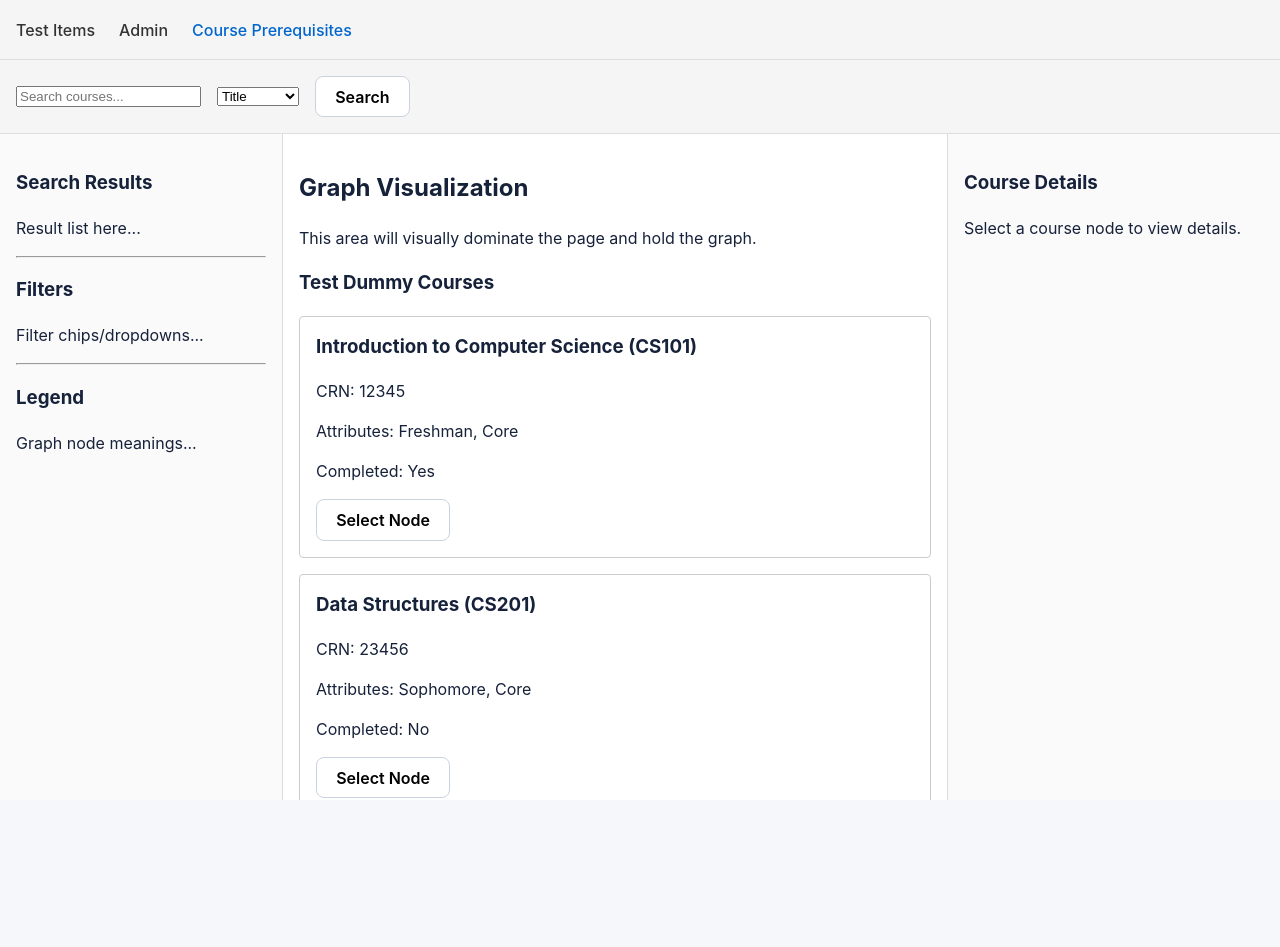
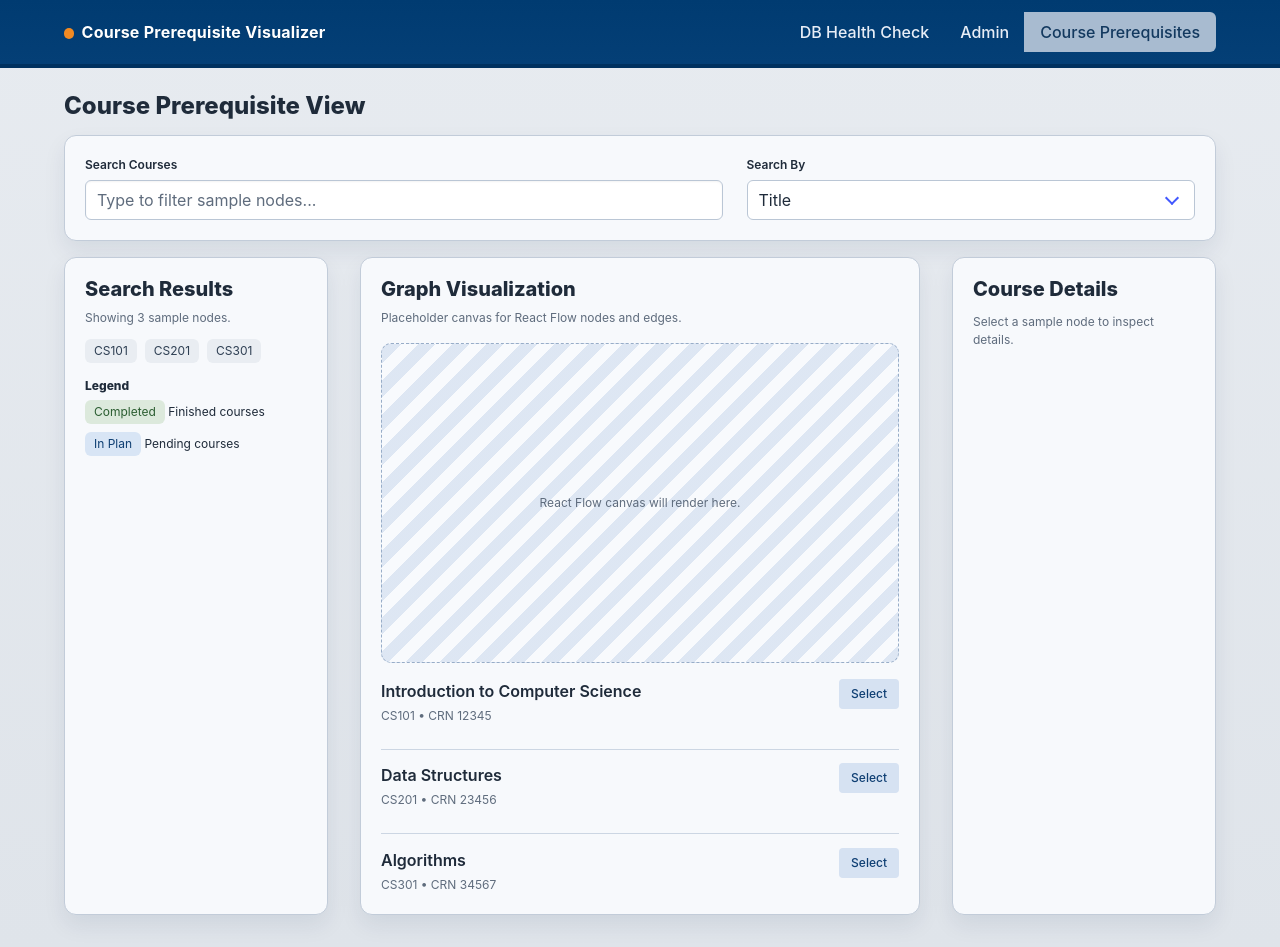
Before and after one commit to cnam04/SWE-Project-Spring-2026, a React (Vite) app in the folder client/: page /prereq-vis in a window 1280 px wide. Before the commit the page ends 800 px from the top, so only its background shows below. Built offline with nearby package versions, Linux system fonts and the light colour scheme.

Commit message:
Add standardized bulma styling with New Paltz colors

```diff
--- a/client/package.json
+++ b/client/package.json
@@ -10,6 +10,7 @@
     "preview": "vite preview"
   },
   "dependencies": {
+    "bulma": "^1.0.4",
     "react": "^19.2.0",
     "react-dom": "^19.2.0",
     "react-router-dom": "^7.14.0"
--- a/client/src/App.css
+++ b/client/src/App.css
@@ -1,39 +1,47 @@
-.page-shell {
-  max-width: 900px;
-  margin: 0 auto;
-  padding: 2rem;
+.app-page {
+  padding: 1.5rem 1rem 2rem;
+  min-height: 100vh;
 }
 
-.card-shell {
-  margin-top: 1.5rem;
-  border: 1px solid #d8dde6;
-  border-radius: 12px;
-  padding: 1rem;
-  background: #ffffff;
-  box-shadow: 0 10px 25px rgba(20, 34, 66, 0.08);
+.container.is-app {
+  max-width: 1120px;
 }
 
-.card-header {
-  display: flex;
-  align-items: center;
-  justify-content: space-between;
-  gap: 1rem;
+.app-page-header {
+  margin-bottom: 1rem;
+}
+
+.app-page-title {
+  margin-bottom: 0.35rem !important;
+}
+
+.app-page-subtitle {
+  color: var(--app-muted);
+}
+
+.app-surface {
+  background-color: var(--app-surface);
+  border: 1px solid var(--app-border);
+  border-radius: 12px;
+  box-shadow: 0 10px 22px rgba(19, 43, 75, 0.08);
 }
 
 .item-list {
-  text-align: left;
+  margin: 0;
+  padding-left: 1.15rem;
 }
 
 .error-text {
-  color: #b42318;
+  color: #9f291c;
+  font-weight: 600;
 }
 
-/* Global Top Section / Navbar styles to avoid redundancy */
-.top-section {
-  display: flex;
-  padding: 1rem;
-  background-color: #f5f5f5;
-  border-bottom: 1px solid #ddd;
-  gap: 1rem;
-  align-items: center;
+@media (max-width: 768px) {
+  .app-page {
+    padding: 1rem 0.75rem 1.5rem;
+  }
 }
+
+strong{
+  color: var(--app-text);
+}
--- a/client/src/components/Navbar.jsx
+++ b/client/src/components/Navbar.jsx
@@ -4,10 +4,32 @@
 
 export default function Navbar() {
   return (
-    <nav className="navbar top-section">
-      <NavLink to="/">Test Items</NavLink>
-      <NavLink to="/admin">Admin</NavLink>
-      <NavLink to="/prereq-vis">Course Prerequisites</NavLink>
-    </nav>
+    <header className="app-navbar">
+      <div className="container is-app">
+        <div className="is-flex is-justify-content-space-between is-align-items-center is-flex-wrap-wrap py-3 gap-3">
+          <p className="title is-6 mb-0 brand-title">Course Prerequisite Visualizer</p>
+          <nav className="buttons has-addons  nav-links" aria-label="Primary">
+            <NavLink
+              to="/"
+              className={({ isActive }) => `button is-light ${isActive ? 'is-link is-selected' : ''}`}
+            >
+              DB Health Check
+            </NavLink>
+            <NavLink
+              to="/admin"
+              className={({ isActive }) => `button is-light ${isActive ? 'is-link is-selected' : ''}`}
+            >
+              Admin
+            </NavLink>
+            <NavLink
+              to="/prereq-vis"
+              className={({ isActive }) => `button is-light ${isActive ? 'is-link is-selected' : ''}`}
+            >
+              Course Prerequisites
+            </NavLink>
+          </nav>
+        </div>
+      </div>
+    </header>
   );
 }
--- a/client/src/index.css
+++ b/client/src/index.css
@@ -1,31 +1,103 @@
+:root {
+  color-scheme: light;
+
+  --np-blue-900: #003b71;
+  --np-blue-800: #00315f;
+  --np-blue-700: #0c4b87;
+  --np-blue-100: #d6e2f2;
+  --np-gray-050: #f3f5f8;
+  --np-gray-100: #e9edf2;
+  --np-gray-200: #c5cfdb;
+  --np-gray-600: #5f6c7d;
+  --np-gray-900: #1f2b3a;
+  --np-orange-500: #f28a22;
+
+  --app-background: linear-gradient(180deg, #e7ebf0 0%, #dfe4ea 100%);
+  --app-surface: #f7f9fc;
+  --app-border: #c2ccd9;
+  --app-text: var(--np-gray-900);
+  --app-muted: var(--np-gray-600);
+}
+
+html,
+body,
+#root {
+  min-height: 100%;
+}
+
 body {
   margin: 0;
-  font-family: 'Inter', 'Segoe UI', Roboto, sans-serif;
   line-height: 1.5;
-  color: #16213a;
-  background: #f5f7fb;
+  color: var(--app-text);
+  background: var(--app-background);
   min-width: 320px;
-  min-height: 100vh;
 }
 
-button {
-  border-radius: 8px;
-  border: 1px solid #cad2e0;
-  padding: 0.6em 1.2em;
-  font-size: 1em;
-  font-weight: 600;
-  font-family: inherit;
-  background-color: #ffffff;
-  cursor: pointer;
-  transition: background-color 0.2s ease;
+.title,
+.label,
+.has-text-weight-semibold {
+  color: var(--app-text);
 }
 
-button:hover {
-  background-color: #eef2fa;
+.subtitle,
+.has-text-grey,
+.is-size-7.has-text-grey {
+  color: var(--app-muted) !important;
 }
 
-@media (max-width: 640px) {
-  .page-shell {
-    padding: 1rem;
-  }
+.box {
+  background-color: var(--app-surface);
+  color: var(--app-text);
+  border: 1px solid var(--app-border);
 }
+
+.input,
+.select select {
+  background-color: #ffffff;
+  color: var(--app-text);
+  border-color: #bac6d5;
+}
+
+.input:focus,
+.input:active,
+.select select:focus,
+.select select:active {
+  border-color: var(--np-blue-700);
+  box-shadow: 0 0 0 0.125em rgba(12, 75, 135, 0.2);
+}
+
+.input::placeholder {
+  color: var(--app-muted);
+  opacity: 1;
+}
+
+.button.is-link.is-light {
+  background-color: var(--np-blue-100);
+  border-color: #9db4d3;
+  color: #0f3f73;
+}
+
+.button.is-link.is-light:hover {
+  background-color: #c8d8ed;
+}
+
+.button.is-warning.is-light {
+  background-color: #fde9d6;
+  border-color: #f5c38e;
+  color: #8f4f13;
+}
+
+.tag.is-light {
+  background-color: var(--np-gray-100);
+  color: #2e3f53;
+}
+
+.tag.is-info.is-light {
+  background-color: #d8e5f5;
+  color: #0f3f73;
+}
+
+.tag.is-success.is-light {
+  background-color: #dce9dc;
+  color: #2b5d31;
+}
--- a/client/src/main.jsx
+++ b/client/src/main.jsx
@@ -1,6 +1,7 @@
 import { StrictMode } from 'react'
 import { createRoot } from 'react-dom/client'
 import { BrowserRouter } from 'react-router-dom'
+import 'bulma/css/bulma.min.css'
 import './index.css'
 import App from './App.jsx'
 
--- a/client/src/pages/AdminPage.jsx
+++ b/client/src/pages/AdminPage.jsx
@@ -1,5 +1,20 @@
 import React from 'react';
 
 export default function AdminPage() {
-  return <div>Admin Page</div>;
+  return (
+    <section className="app-page">
+      <div className="container is-app">
+        <header className="app-page-header">
+          <h1 className="title is-4 app-page-title">Admin</h1>
+          <p className="subtitle is-6 app-page-subtitle">
+            Administrative actions and configuration tools will live on this screen.
+          </p>
+        </header>
+
+        <section className="box app-surface">
+          <p className="has-text-grey">No admin controls are wired yet.</p>
+        </section>
+      </div>
+    </section>
+  );
 }
--- a/client/src/pages/CoursePrereqPage.jsx
+++ b/client/src/pages/CoursePrereqPage.jsx
@@ -27,6 +27,8 @@
 
 export default function CoursePrereqPage() {
   const [selectedCourse, setSelectedCourse] = useState(null);
+  const [searchText, setSearchText] = useState('');
+  const [searchField, setSearchField] = useState('title');
 
   const handleSelectCourse = (course) => {
     setSelectedCourse(course);
@@ -36,76 +38,139 @@
     setSelectedCourse(null);
   };
 
+  const filteredCourses = DUMMY_COURSES.filter((course) => {
+    const query = searchText.trim().toLowerCase();
+    if (!query) {
+      return true;
+    }
+
+    if (searchField === 'courseId') {
+      return course.id.toLowerCase().includes(query);
+    }
+
+    return String(course[searchField]).toLowerCase().includes(query);
+  });
+
   return (
-    <div className="prereq-page">
-      {/* Top Section */}
-      <header className="top-section">
-        <input type="text" placeholder="Search courses..." />
-        <select defaultValue="title">
+    <section className="app-page">
+      <div className="container is-app">
+        <header className="app-page-header">
+          <h1 className="title is-4 app-page-title">Course Prerequisite View</h1>
+        </header>
+
+        <section className="box app-surface mb-4">
+          <div className="columns is-multiline is-variable is-3">
+            <div className="column is-12-mobile is-7-tablet">
+              <label className="label is-small">Search Courses</label>
+              <div className="control">
+                <input
+                  className="input"
+                  type="text"
+                  value={searchText}
+                  onChange={(event) => setSearchText(event.target.value)}
+                  placeholder="Type to filter sample nodes..."
+                />
+              </div>
+            </div>
+            <div className="column is-12-mobile is-5-tablet">
+              <label className="label is-small">Search By</label>
+              <div className="select is-fullwidth">
+                <select value={searchField} onChange={(event) => setSearchField(event.target.value)}>
                   <option value="title">Title</option>
                   <option value="crn">CRN</option>
                   <option value="courseId">Course ID</option>
                 </select>
-        <button>Search</button>
-      </header>
+              </div>
+            </div>
+          </div>
+        </section>
 
-      {/* Main Content Area */}
-      <div className="main-content">
-        {/* Left Sidebar */}
-        <aside className="left-sidebar">
-          <h3>Search Results</h3>
-          <p>Result list here...</p>
+        <div className="columns is-variable is-4 prereq-layout">
+          <aside className="column is-12-mobile is-3-desktop">
+            <section className="box app-surface h-full">
+              <h2 className="title is-5 mb-2">Search Results</h2>
+              <p className="is-size-7 has-text-grey mb-3">
+                Showing {filteredCourses.length} sample node{filteredCourses.length === 1 ? '' : 's'}.
+              </p>
+              <div className="tags mb-4">
+                {filteredCourses.map((course) => (
+                  <span key={course.id} className="tag is-light">{course.id}</span>
+                ))}
+              </div>
 
-          <hr />
-
-          <h3>Filters</h3>
-          <p>Filter chips/dropdowns...</p>
-
-          <hr />
-
-          <h3>Legend</h3>
-          <p>Graph node meanings...</p>
+              <h3 className="title is-7 mb-2">Legend</h3>
+              <div className="legend-stack">
+                <p className="is-size-7"><span className="tag is-success is-light">Completed</span> Finished courses</p>
+                <p className="is-size-7"><span className="tag is-info is-light">In Plan</span> Pending courses</p>
+              </div>
+            </section>
           </aside>
 
-        {/* Center Container */}
-        <main className="center-container">
-          <h2>Graph Visualization</h2>
-          <p>This area will visually dominate the page and hold the graph.</p>
+          <main className="column is-12-mobile is-6-desktop">
+            <section className="box app-surface">
+              <h2 className="title is-5 mb-2">Graph Visualization</h2>
+              <p className="is-size-7 has-text-grey mb-4">
+                Placeholder canvas for React Flow nodes and edges.
+              </p>
 
-          <div className="dummy-course-list">
-            <h3>Test Dummy Courses</h3>
-            {DUMMY_COURSES.map((course) => (
-              <div key={course.id} className="course-card">
-                <h3>{course.title} ({course.id})</h3>
-                <p>CRN: {course.crn}</p>
-                <p>Attributes: {course.attributes.join(', ')}</p>
-                <p>Completed: {course.completed ? 'Yes' : 'No'}</p>
+              <div className="graph-canvas-placeholder mb-4">
+                <p className="has-text-grey is-size-7 has-text-centered mb-0">
+                  React Flow canvas will render here.
+                </p>
+              </div>
+
+              {filteredCourses.length ? (
+                <div className="sample-node-list">
+                  {filteredCourses.map((course) => (
+                    <article key={course.id} className="media node-item">
+                      <div className="media-content">
+                        <p className="has-text-weight-semibold mb-1">{course.title}</p>
+                        <p className="is-size-7 has-text-grey mb-0">{course.id} • CRN {course.crn}</p>
+                      </div>
+                      <div className="media-right">
                         {selectedCourse?.id === course.id ? (
-                  <button onClick={handleUnselectCourse}>Unselect Node</button>
+                          <button className="button is-small is-warning is-light" onClick={handleUnselectCourse}>
+                            Unselect
+                          </button>
                         ) : (
-                  <button onClick={() => handleSelectCourse(course)}>Select Node</button>
+                          <button className="button is-small is-link is-light" onClick={() => handleSelectCourse(course)}>
+                            Select
+                          </button>
                         )}
                       </div>
+                    </article>
                   ))}
                 </div>
+              ) : (
+                <p className="is-size-7 has-text-grey">No sample nodes match the current filter.</p>
+              )}
+            </section>
           </main>
 
-        {/* Right Panel */}
-        <aside className="right-panel">
-          <h3>Course Details</h3>
+          <aside className="column is-12-mobile is-3-desktop">
+            <section className="box app-surface h-full">
+              <h2 className="title is-5 mb-3">Course Details</h2>
               {selectedCourse ? (
                 <div>
-              <p><strong>Course ID:</strong> {selectedCourse.id}</p>
-              <p><strong>CRN:</strong> {selectedCourse.crn}</p>
-              <p><strong>Title:</strong> {selectedCourse.title}</p>
-              <p><strong>Attributes:</strong> {selectedCourse.attributes.join(', ')}</p>
-              <p><strong>Completed:</strong> {selectedCourse.completed ? 'Yes' : 'No'}</p>
+                  <p className="detail-row"><span>Course ID</span><strong>{selectedCourse.id}</strong></p>
+                  <p className="detail-row"><span>CRN</span><strong>{selectedCourse.crn}</strong></p>
+                  <p className="detail-row"><span>Title</span><strong>{selectedCourse.title}</strong></p>
+                  <p className="detail-row"><span>Status</span><strong>{selectedCourse.completed ? 'Completed' : 'In Plan'}</strong></p>
+                  <div className="tags mt-3">
+                    {selectedCourse.attributes.map((attribute) => (
+                      <span key={attribute} className="tag is-info is-light">{attribute}</span>
+                    ))}
+                  </div>
                 </div>
               ) : (
-            <p>Select a course node to view details.</p>
+                <p className="is-size-7 has-text-grey">
+                  Select a sample node to inspect details.
+                </p>
               )}
+            </section>
           </aside>
         </div>
       </div>
+    </section>
   );
 }
--- a/client/src/styles/CoursePrereqPage.css
+++ b/client/src/styles/CoursePrereqPage.css
@@ -1,46 +1,47 @@
-.prereq-page {
-  display: flex;
-  flex-direction: column;
-  height: calc(100vh - 60px); /* Leave room for Navbar */
-  width: 100%;
+.prereq-layout {
+  align-items: stretch;
 }
 
-.main-content {
-  display: flex;
-  flex: 1;
-  overflow: hidden;
+.h-full {
+  height: 100%;
 }
 
-.left-sidebar {
-  width: 250px;
-  background-color: #fafafa;
-  border-right: 1px solid #ddd;
-  padding: 1rem;
-  overflow-y: auto;
+.legend-stack p {
+  margin-bottom: 0.5rem;
 }
 
-.center-container {
-  flex: 1;
-  padding: 1rem;
-  overflow-y: auto;
-  background-color: #fff;
+.graph-canvas-placeholder {
+  min-height: 20rem;
+  display: flex;
+  align-items: center;
+  justify-content: center;
+  border: 1px dashed #98adc8;
+  border-radius: 10px;
+  background: repeating-linear-gradient(
+    -45deg,
+    rgba(218, 228, 242, 0.9),
+    rgba(218, 228, 242, 0.9) 12px,
+    rgba(248, 250, 253, 1) 12px,
+    rgba(248, 250, 253, 1) 24px
+  );
 }
 
-.right-panel {
-  width: 300px;
-  background-color: #fafafa;
-  border-left: 1px solid #ddd;
-  padding: 1rem;
-  overflow-y: auto;
+.node-item + .node-item {
+  margin-top: 0.85rem;
+  padding-top: 0.85rem;
+  border-top: 1px solid #ccd6e3;
 }
 
-.course-card {
-  border: 1px solid #ccc;
-  padding: 1rem;
-  margin-bottom: 1rem;
-  border-radius: 4px;
+.detail-row {
+  display: flex;
+  justify-content: space-between;
+  gap: 0.75rem;
+  margin-bottom: 0.5rem;
+  font-size: 0.9rem;
 }
 
-.course-card h3 {
-  margin-top: 0;
+@media (max-width: 768px) {
+  .graph-canvas-placeholder {
+    min-height: 14rem;
+  }
 }
--- a/client/src/styles/Navbar.css
+++ b/client/src/styles/Navbar.css
@@ -1,21 +1,53 @@
-.navbar {
-  display: flex;
-  padding: 1rem;
-  background-color: #f5f5f5;
-  border-bottom: 1px solid #ddd;
-  gap: 1.5rem;
-  align-items: center;
-  height: 60px;
-  box-sizing: border-box;
+.app-navbar {
+  border-bottom: 4px solid var(--np-blue-800);
+  background: linear-gradient(180deg, var(--np-blue-900) 0%, #043f76 100%);
 }
 
-.navbar a {
-  text-decoration: none;
-  color: #333;
-  font-weight: 500;
-  font-size: 1rem;
+.brand-title {
+  color: #ffffff;
+  font-weight: 700;
+  text-shadow: 0 1px 0 rgba(0, 0, 0, 0.15);
+  letter-spacing: 0.015em;
 }
 
-.navbar a:hover, .navbar a.active {
-  color: #0066cc;
+.brand-title::before {
+  content: '';
+  display: inline-block;
+  width: 0.65rem;
+  height: 0.65rem;
+  margin-right: 0.45rem;
+  border-radius: 999px;
+  background-color: var(--np-orange-500);
+  vertical-align: middle;
 }
+
+.nav-links {
+  margin-bottom: 0 !important;
+}
+
+.nav-links .button {
+  background-color: transparent;
+  color: #e8eef7;
+  border-color: transparent;
+}
+
+.nav-links .button:hover {
+  background-color: rgba(173, 198, 228, 0.2);
+  color: #ffffff;
+}
+
+.nav-links .button.is-selected {
+  background-color: #a8bbd0;
+  color: #13395f;
+  border-color: #a8bbd0;
+}
+
+@media (max-width: 640px) {
+  .nav-links {
+    width: 100%;
+  }
+
+  .nav-links .button {
+    flex: 1;
+  }
+}
```
Also changed, not shown: client/src/pages/ExampleTestItemsPage.jsx (+18 -12 lines), 2 other files (tests, documents, lock files or other folders). Lines whose indentation alone changed are shown as unchanged.
